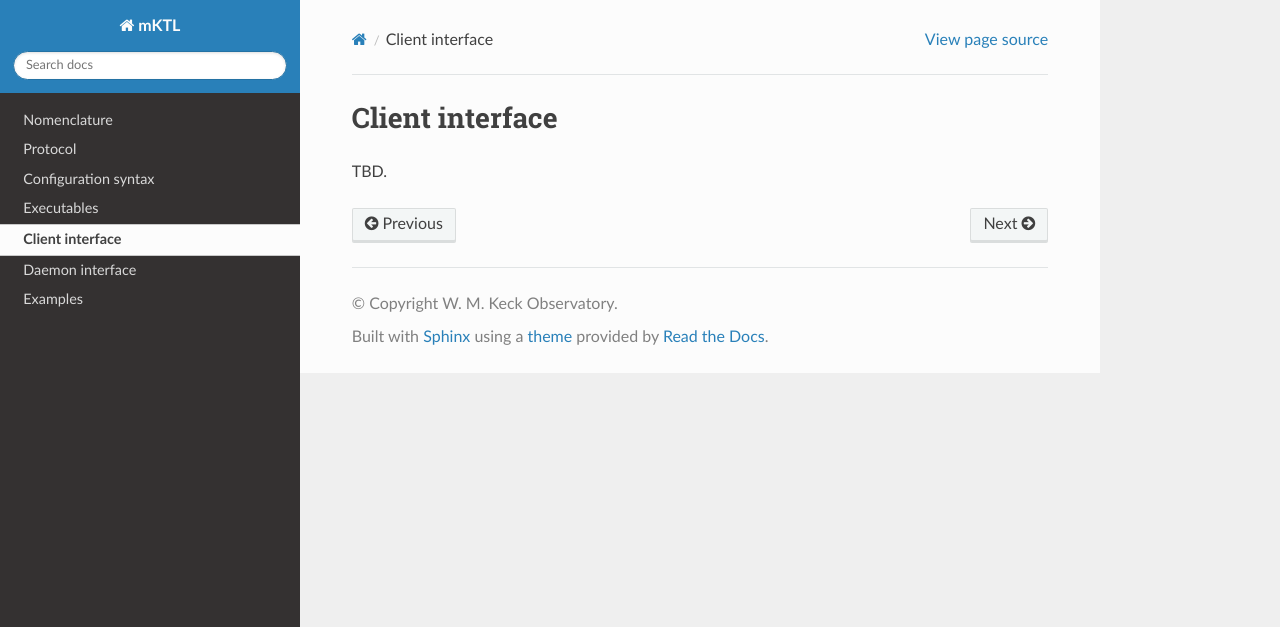
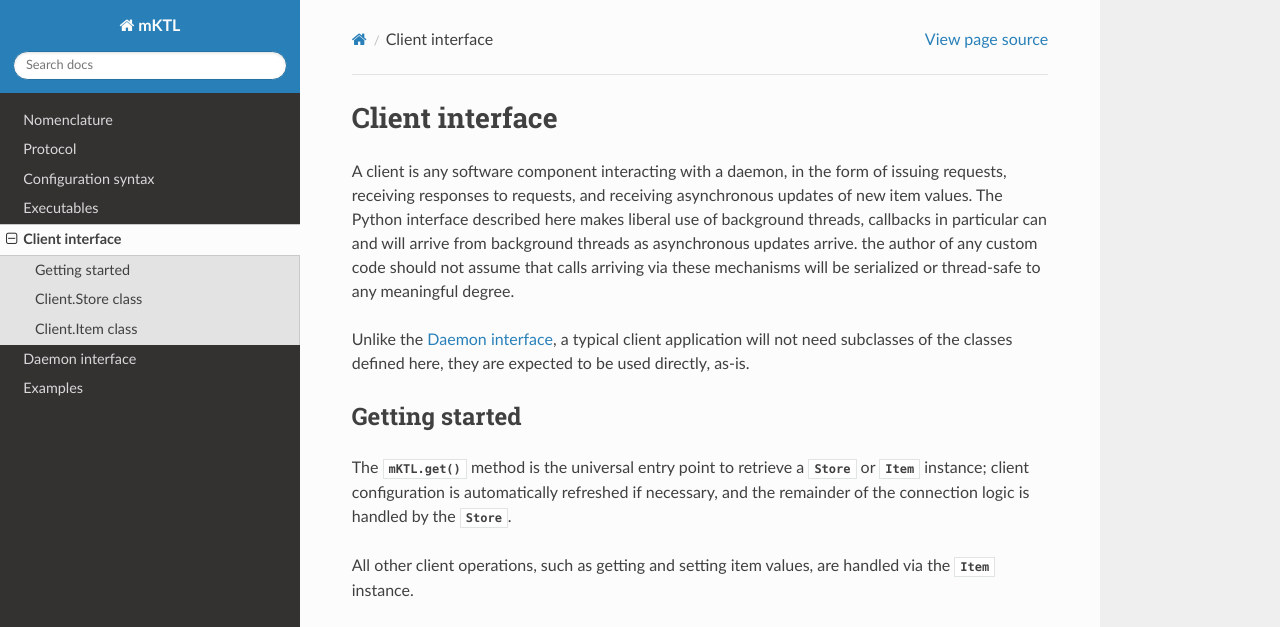
Before and after one commit to KeckObservatory/mKTL, a Sphinx documentation site: the page built from doc/client.rst, in a window 1280 px wide and 1400 px high. Shown: the top 627 px of the window. Built offline with Sphinx 7.4.7 and the Read the Docs theme 3.1.0, drawn with Linux system fonts in a browser that asks for light colours; some of the changed text lies outside the part shown; grey boxes are pictures that could not be loaded.

Commit message:
First pass at client documentation.

```diff
--- a/doc/client.rst
+++ b/doc/client.rst
@@ -1,4 +1,58 @@
+
+.. _client:
+
 Client interface
 ================
 
-TBD.
+.. py:module:: mKTL.Client
+
+A client is any software component interacting with a daemon, in the form of
+issuing requests, receiving responses to requests, and receiving asynchronous
+updates of new item values. The Python interface described here makes liberal
+use of background threads, callbacks in particular can and will arrive from
+background threads as asynchronous updates arrive. the author of any custom
+code should not assume that calls arriving via these mechanisms will be
+serialized or thread-safe to any meaningful degree.
+
+Unlike the :ref:`daemon`, a typical client application will not need subclasses
+of the classes defined here, they are expected to be used directly, as-is.
+
+
+Getting started
+---------------
+
+The :func:`mKTL.get` method is the universal entry point to retrieve a
+:class:`Store` or :class:`Item` instance; client configuration is automatically
+refreshed if necessary, and the remainder of the connection logic is handled
+by the :class:`Store`.
+
+All other client operations, such as getting and setting item values, are
+handled via the :class:`Item` instance.
+
+.. autofunction:: mKTL.get
+
+
+Client.Store class
+------------------
+
+The :class:`Store` class is primarily an organizational structure, providing
+a dictionary-style interface to retrieve :class:`Item` instances.
+
+.. autoclass:: Store
+   :members:
+
+
+Client.Item class
+-----------------
+
+The bulk of the client interactions will occur with the :class:`Item` class.
+In addition to the methods described here an :class:`Item` instance can be
+used with Python operators, such as addition/concatenation or multiplication.
+The behavior of an :class:`Item` when used in this fashion will be aligned
+with the native Python binary type for the item value; for example, if an
+item test.BAR has an integer value 12, ``test.BAR + 5`` will return 17; if
+the value is instead the string value '12', the same operation will raise a
+TypeError exception.
+
+.. autoclass:: Item
+   :members:
```
